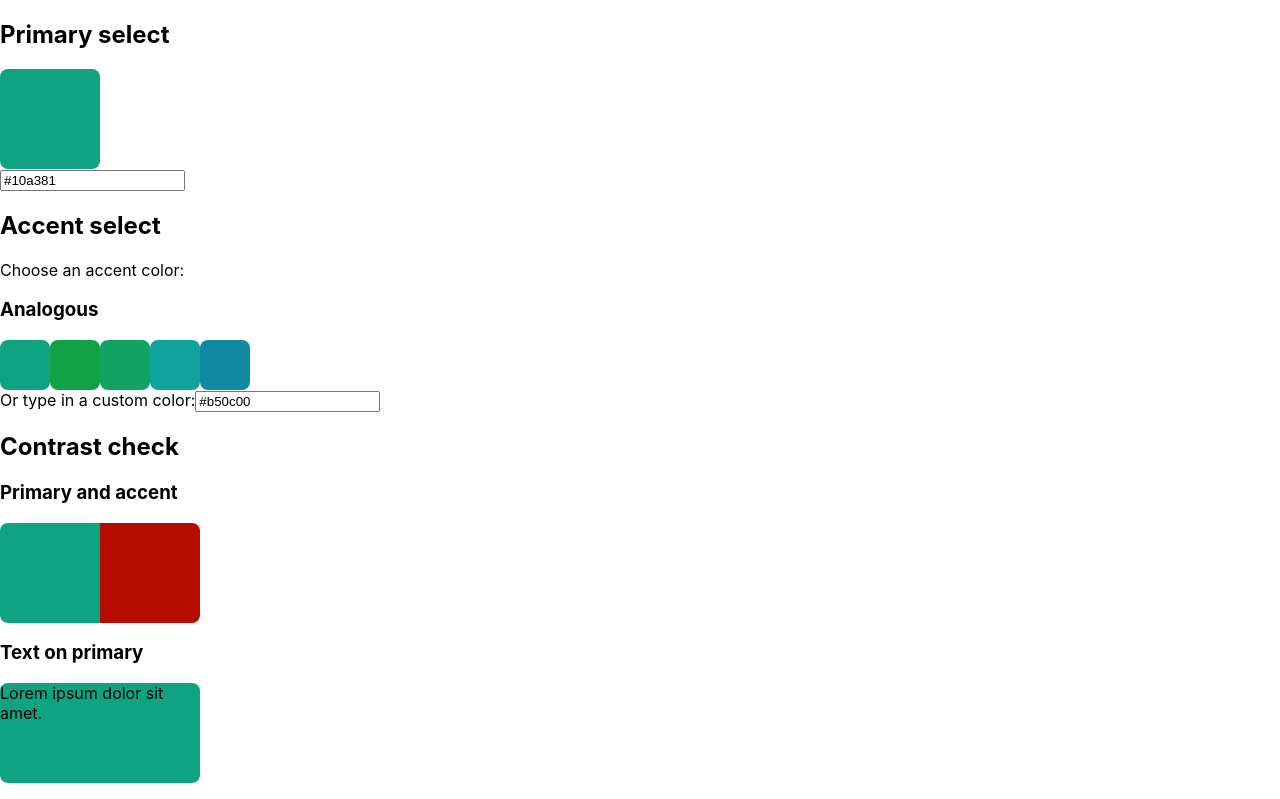
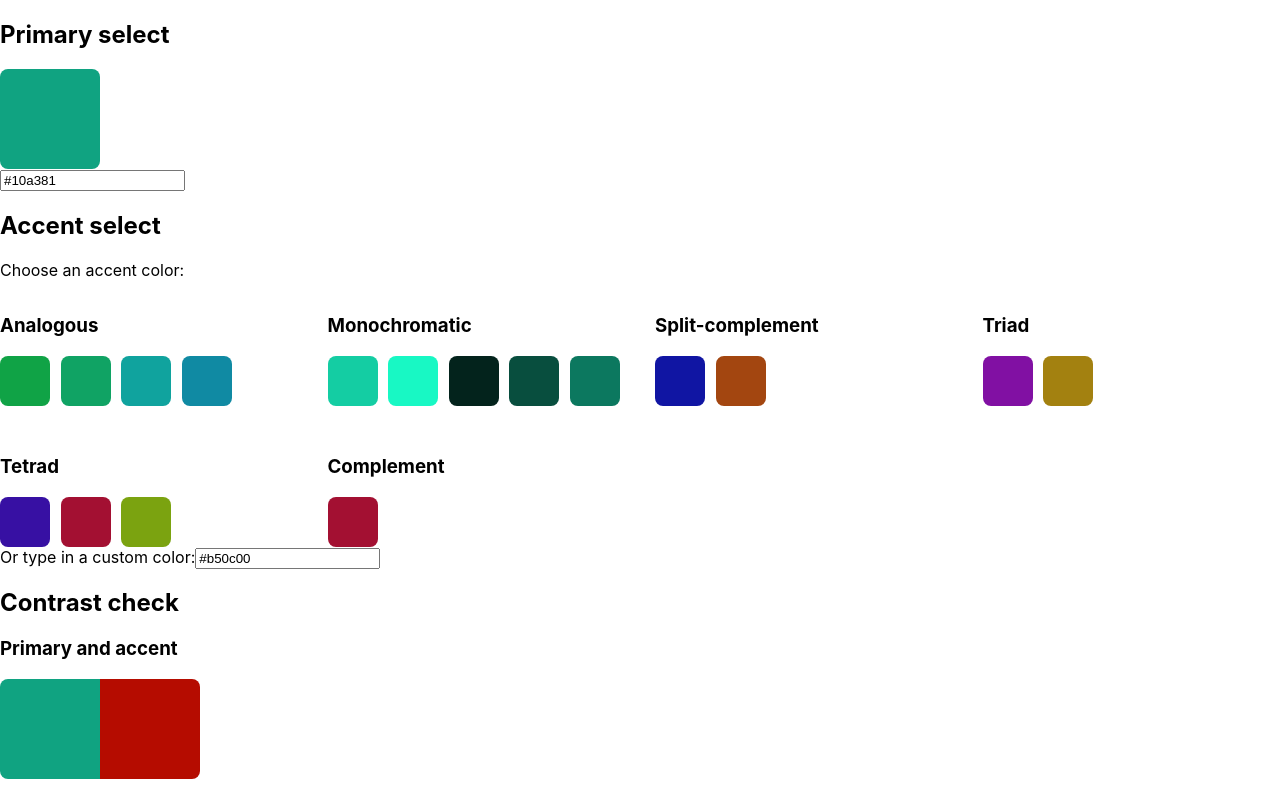
Before and after one commit to cagloria/palette-contrast, a React (Create React App) app: page / in a window 1280 px wide. Shown: the top 799 px of the page. Built offline with nearby package versions, Linux system fonts and the light colour scheme.

Commit message:
Added other accent color schemes

```diff
--- a/public/index.html
+++ b/public/index.html
@@ -7,36 +7,15 @@
         <meta name="theme-color" content="#000000" />
         <meta
             name="description"
-            content="Web site created using create-react-app"
+            content="Test the contrast of the main, primary, and accent colors of your palette"
         />
         <link rel="apple-touch-icon" href="%PUBLIC_URL%/logo192.png" />
-        <!--
-      manifest.json provides metadata used when your web app is installed on a
-      user's mobile device or desktop. See https://developers.google.com/web/fundamentals/web-app-manifest/
-    -->
         <link rel="manifest" href="%PUBLIC_URL%/manifest.json" />
-        <!--
-      Notice the use of %PUBLIC_URL% in the tags above.
-      It will be replaced with the URL of the `public` folder during the build.
-      Only files inside the `public` folder can be referenced from the HTML.
 
-      Unlike "/favicon.ico" or "favicon.ico", "%PUBLIC_URL%/favicon.ico" will
-      work correctly both with client-side routing and a non-root public URL.
-      Learn how to configure a non-root public URL by running `npm run build`.
-    -->
-        <title>React App</title>
+        <title>Palette Contrast</title>
     </head>
     <body>
         <noscript>You need to enable JavaScript to run this app.</noscript>
         <div id="root"></div>
-        <!--
-      This HTML file is a template.
-      If you open it directly in the browser, you will see an empty page.
-
-      You can add webfonts, meta tags, or analytics to this file.
-      The build step will place the bundled scripts into the <body> tag.
-
-      To begin the development, run `npm start` or `yarn start`.
-      To create a production bundle, use `npm run build` or `yarn build`.
-    --></body>
+    </body>
 </html>
--- a/src/components/AccentColorScheme.js
+++ b/src/components/AccentColorScheme.js
@@ -4,19 +4,21 @@ import styled from "styled-components";
 import tinycolor from "tinycolor2";
 
 const SchemeContainer = styled.div`
-    display: flex;
+    display: grid;
+    grid-template-columns: repeat(auto-fill, minmax(50px, 1fr));
+    gap: 5px;
 `;
 
 /**
  * Converts an array of tinycolor objects to hex codes.
  * @param {Object} objArr Array of tinycolor objects
  */
-function getHexCodes(objArr) {
+function convertArrToHex(objArr, primary) {
     let hexCodes = [];
 
     objArr.forEach((obj) => {
         const color = obj.toHexString();
-        if (!hexCodes.includes(color)) {
+        if (!hexCodes.includes(color) && color !== primary) {
             hexCodes.push(color);
         }
     });
@@ -31,7 +33,37 @@ const schemeSelect = {
     Analogous: {
         getScheme(primary) {
             const objArr = tinycolor(primary).analogous();
-            return getHexCodes(objArr);
+            return convertArrToHex(objArr, primary);
+        },
+    },
+    Monochromatic: {
+        getScheme(primary) {
+            const objArr = tinycolor(primary).monochromatic();
+            return convertArrToHex(objArr, primary);
+        },
+    },
+    "Split-complement": {
+        getScheme(primary) {
+            const objArr = tinycolor(primary).splitcomplement();
+            return convertArrToHex(objArr, primary);
+        },
+    },
+    Triad: {
+        getScheme(primary) {
+            const objArr = tinycolor(primary).triad();
+            return convertArrToHex(objArr, primary);
+        },
+    },
+    Tetrad: {
+        getScheme(primary) {
+            const objArr = tinycolor(primary).tetrad();
+            return convertArrToHex(objArr, primary);
+        },
+    },
+    Complement: {
+        getScheme(primary) {
+            const accent = tinycolor(primary).complement();
+            return [accent.toHexString()];
         },
     },
 };
@@ -42,7 +74,7 @@ function AccentColorScheme({
     currentAccent,
     onAccentSelect,
 }) {
-    const [colorsInScheme, setColors] = useState(
+    const [colorsArr, setColors] = useState(
         schemeSelect[schemeName].getScheme(primary)
     );
 
@@ -58,7 +90,7 @@ function AccentColorScheme({
         <div>
             <h3>{schemeName}</h3>
             <SchemeContainer>
-                {colorsInScheme.map((color) => (
+                {colorsArr.map((color) => (
                     <AccentButton
                         color={color}
                         key={color}
--- a/src/components/AccentSelect.js
+++ b/src/components/AccentSelect.js
@@ -1,5 +1,12 @@
 import React, { useState } from "react";
+import styled from "styled-components";
 import AccentColorScheme from "./AccentColorScheme";
+
+const SchemesContainer = styled.div`
+    display: grid;
+    grid-template-columns: repeat(auto-fill, minmax(250px, 1fr));
+    gap: 30px;
+`;
 
 function AccentSelect({ primary, accent, onAccentChange }) {
     const [currentAccent, setValue] = useState(accent);
@@ -19,12 +26,49 @@ function AccentSelect({ primary, accent, onAccentChange }) {
             <h2>Accent select</h2>
             <p>Choose an accent color:</p>
 
+            <SchemesContainer>
                 <AccentColorScheme
                     schemeName="Analogous"
                     primary={primary}
                     currentAccent={currentAccent}
                     onAccentSelect={handleAccentButtonSelect}
                 />
+
+                <AccentColorScheme
+                    schemeName="Monochromatic"
+                    primary={primary}
+                    currentAccent={currentAccent}
+                    onAccentSelect={handleAccentButtonSelect}
+                />
+
+                <AccentColorScheme
+                    schemeName="Split-complement"
+                    primary={primary}
+                    currentAccent={currentAccent}
+                    onAccentSelect={handleAccentButtonSelect}
+                />
+
+                <AccentColorScheme
+                    schemeName="Triad"
+                    primary={primary}
+                    currentAccent={currentAccent}
+                    onAccentSelect={handleAccentButtonSelect}
+                />
+
+                <AccentColorScheme
+                    schemeName="Tetrad"
+                    primary={primary}
+                    currentAccent={currentAccent}
+                    onAccentSelect={handleAccentButtonSelect}
+                />
+
+                <AccentColorScheme
+                    schemeName="Complement"
+                    primary={primary}
+                    currentAccent={currentAccent}
+                    onAccentSelect={handleAccentButtonSelect}
+                />
+            </SchemesContainer>
 
             <label htmlFor="accent-input">Or type in a custom color:</label>
             <input
```
Lines whose indentation alone changed are shown as unchanged.
